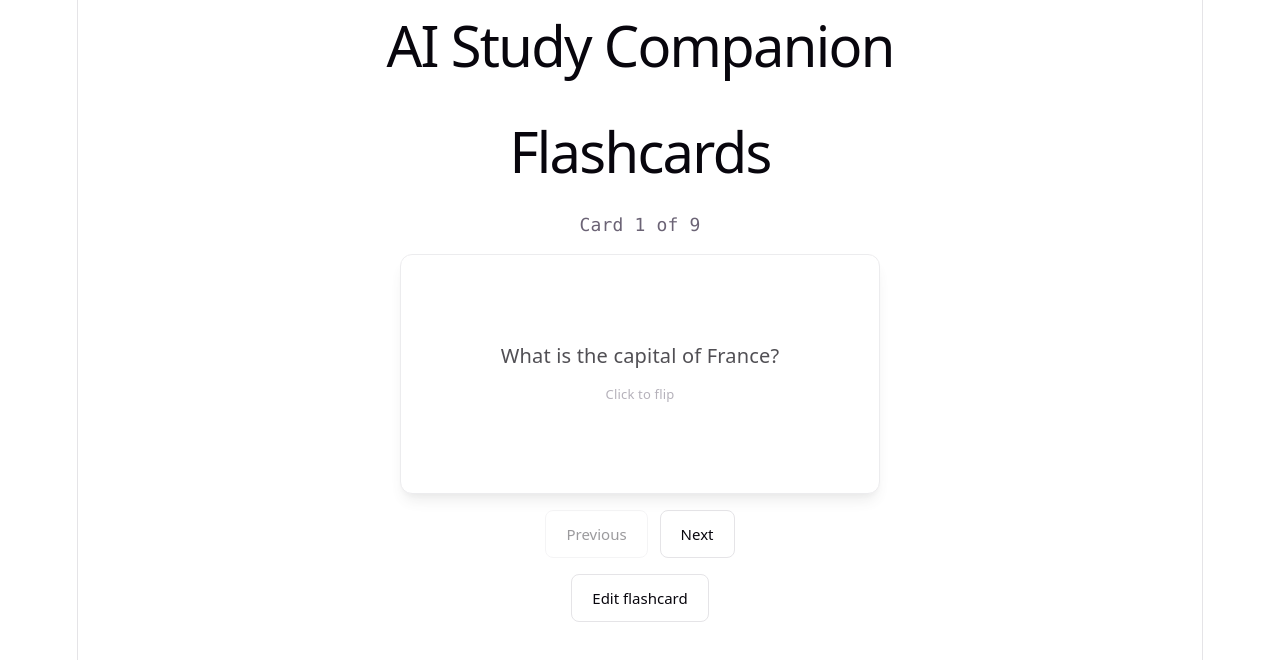
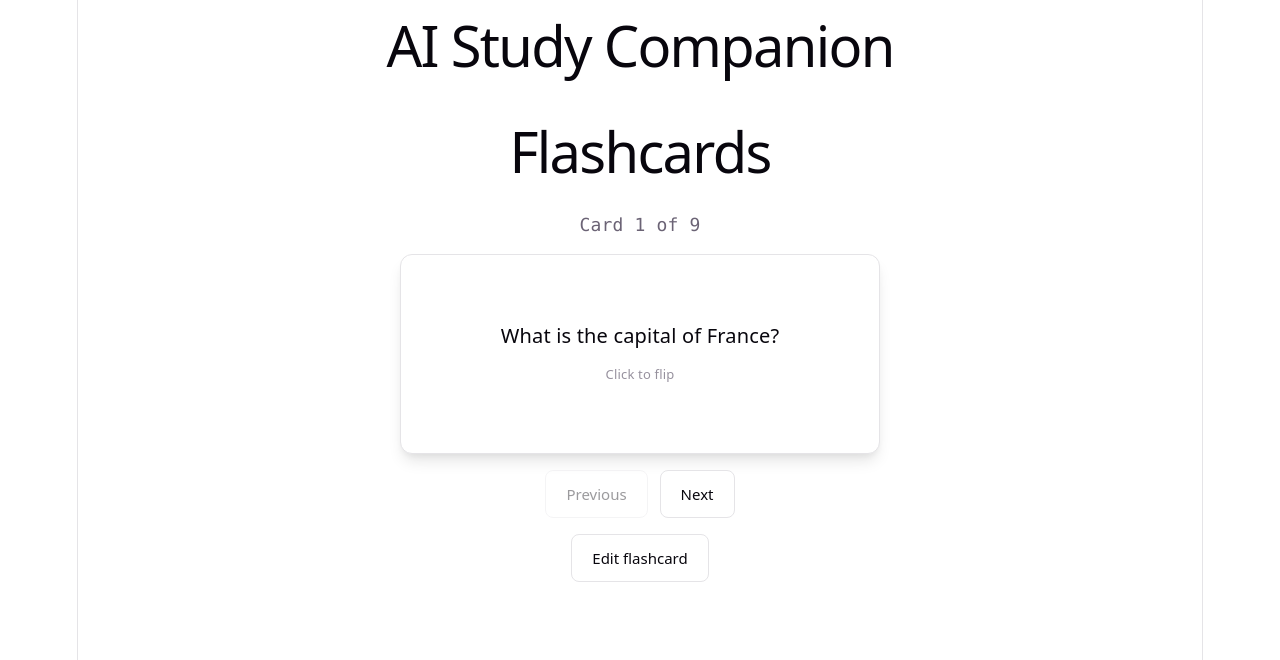
Before and after one commit to acev-0007/CPSC_491_Study_Companion, a React app in the folder frontend/: page /flashcards in a window 1280 px wide. Shown: the top 660 px of the page. Built offline with nearby package versions, Linux system fonts and the light colour scheme; the HTML template or start-up script is replaced by a standard one.

Commit message:
fix: remove duplicate .flashcard block that faded the whole card

```diff
--- a/frontend/src/components/Flashcards.css
+++ b/frontend/src/components/Flashcards.css
@@ -43,23 +43,11 @@
   color: var(--text);
   opacity: 0.7;
 }
+
 .flashcards-progress {
   font-family: var(--mono);
- color: var(--text);
+  color: var(--text);
 }
-
- .flashcard {
-   width: 100%;
-  max-width: 480px;
-  min-height: 200px;
-  height: 240px;
-   margin: 0 auto;
-   cursor: pointer;
-   display: flex;
-
-   color: var(--text);
-   opacity: 0.7;
- }
 
 .flashcards-controls {
   display: flex;
```
